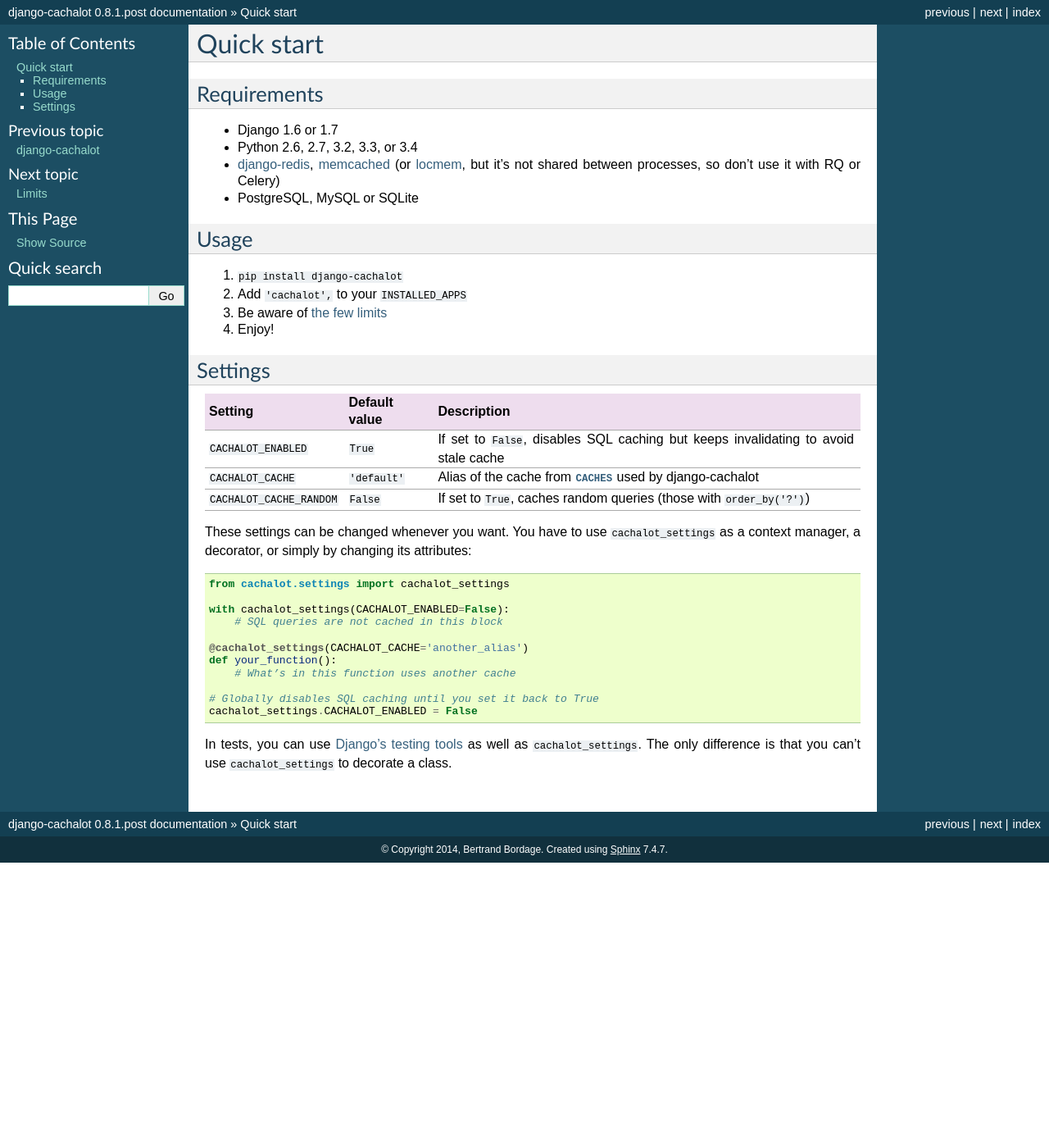
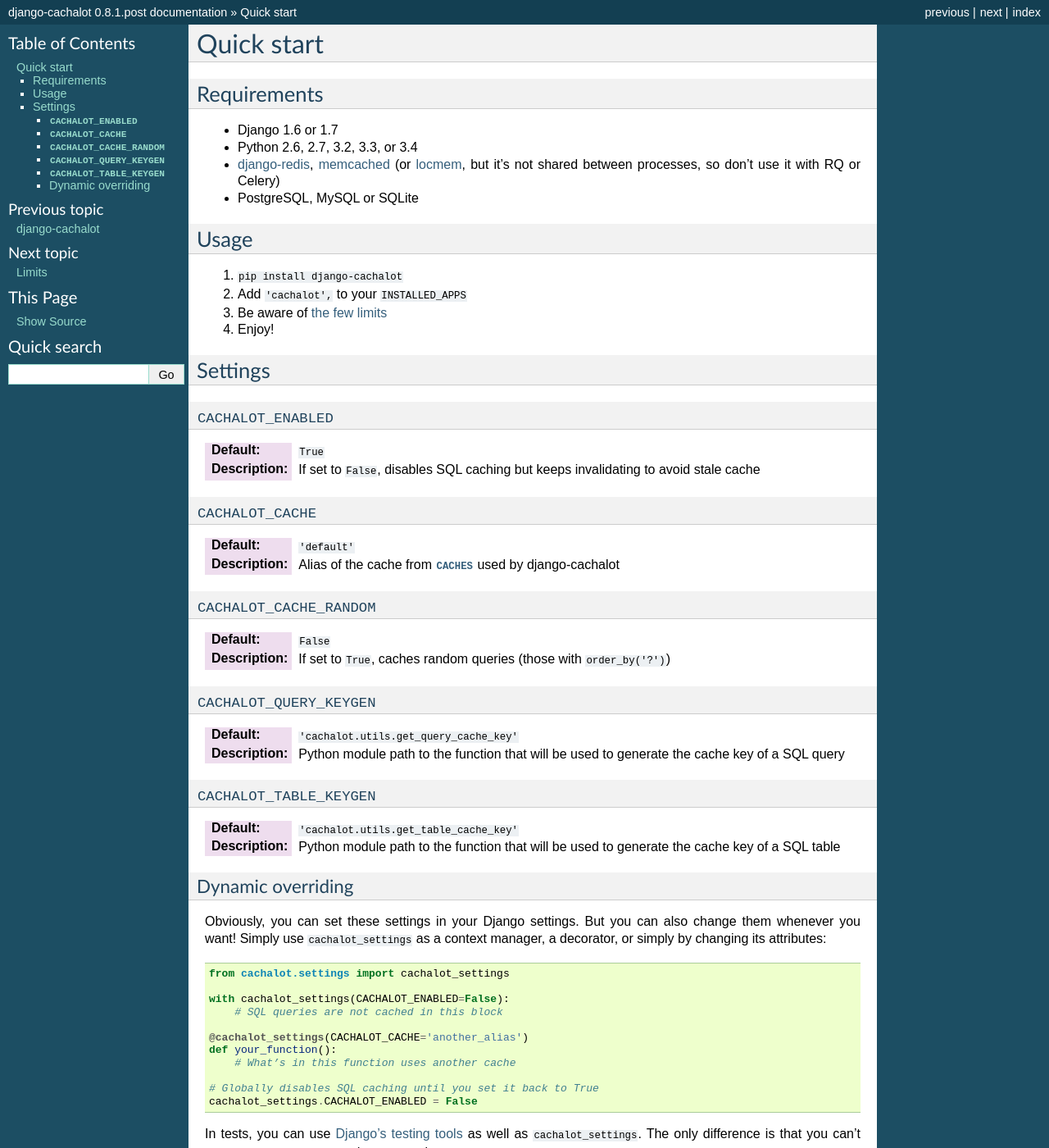
Before and after one commit to noripyt/django-cachalot, a Sphinx documentation site: the page built from docs/quickstart.rst, in a window 1280 px wide and 1400 px high. Shown: the whole window at 82% size. Built offline with Sphinx 7.4.7, drawn with Linux system fonts in a browser that asks for light colours; pages that are not in the unit, such as notebooks, are missing from menus; the version number could not be read and is left out.

Commit message:
Adds QUERY_KEYGEN & TABLE_KEYGEN.

```diff
--- a/docs/quickstart.rst
+++ b/docs/quickstart.rst
@@ -24,23 +24,49 @@
 Settings
 ........
 
-========================= ============= =======================================
-Setting                   Default value Description
-========================= ============= =======================================
-``CACHALOT_ENABLED``      ``True``      If set to ``False``, disables SQL
-                                        caching but keeps invalidating to avoid
-                                        stale cache
-``CACHALOT_CACHE``        ``'default'`` Alias of the cache from |CACHES|_ used
-                                        by django-cachalot
-``CACHALOT_CACHE_RANDOM`` ``False``     If set to ``True``, caches random
-                                        queries (those with ``order_by('?')``)
-========================= ============= =======================================
+``CACHALOT_ENABLED``
+~~~~~~~~~~~~~~~~~~~~
+
+:Default: ``True``
+:Description: If set to ``False``, disables SQL caching but keeps invalidating
+              to avoid stale cache
+
+``CACHALOT_CACHE``
+~~~~~~~~~~~~~~~~~~
+
+:Default: ``'default'``
+:Description: Alias of the cache from |CACHES|_ used by django-cachalot
 
 .. |CACHES| replace:: ``CACHES``
 .. _CACHES: https://docs.djangoproject.com/en/1.7/ref/settings/#std:setting-CACHES
 
-These settings can be changed whenever you want.
-You have to use ``cachalot_settings`` as a context manager, a decorator,
+``CACHALOT_CACHE_RANDOM``
+~~~~~~~~~~~~~~~~~~~~~~~~~
+
+:Default: ``False``
+:Description: If set to ``True``, caches random queries
+              (those with ``order_by('?')``)
+
+``CACHALOT_QUERY_KEYGEN``
+~~~~~~~~~~~~~~~~~~~~~~~~~
+
+:Default: ``'cachalot.utils.get_query_cache_key'``
+:Description: Python module path to the function that will be used to generate
+              the cache key of a SQL query
+
+``CACHALOT_TABLE_KEYGEN``
+~~~~~~~~~~~~~~~~~~~~~~~~~
+
+:Default: ``'cachalot.utils.get_table_cache_key'``
+:Description: Python module path to the function that will be used to generate
+              the cache key of a SQL table
+
+Dynamic overriding
+~~~~~~~~~~~~~~~~~~
+
+Obviously, you can set these settings in your Django settings.
+But you can also change them whenever you want!
+Simply use ``cachalot_settings`` as a context manager, a decorator,
 or simply by changing its attributes:
 
 .. code:: python
```
Also changed, not shown: 5 other files.
